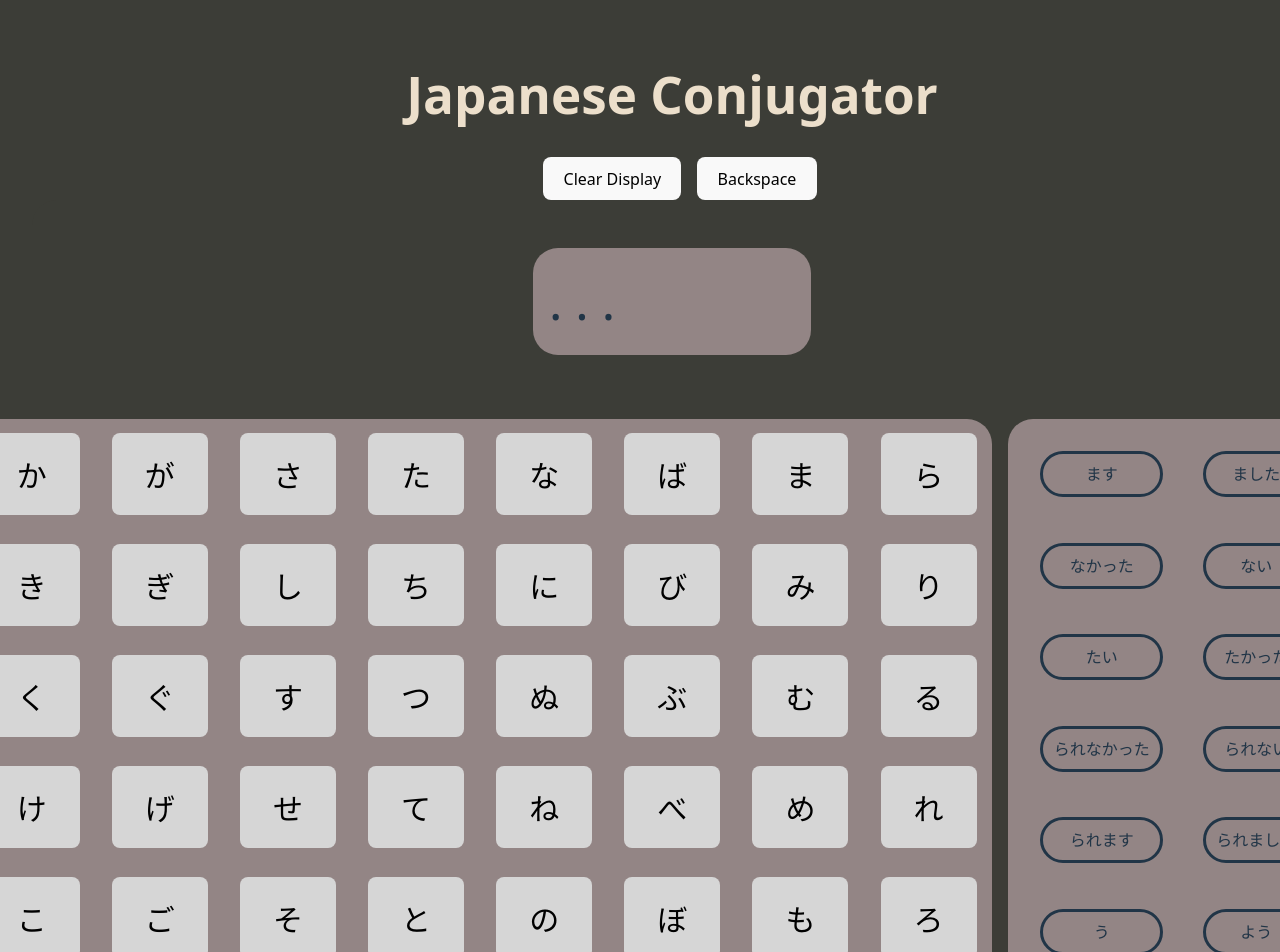
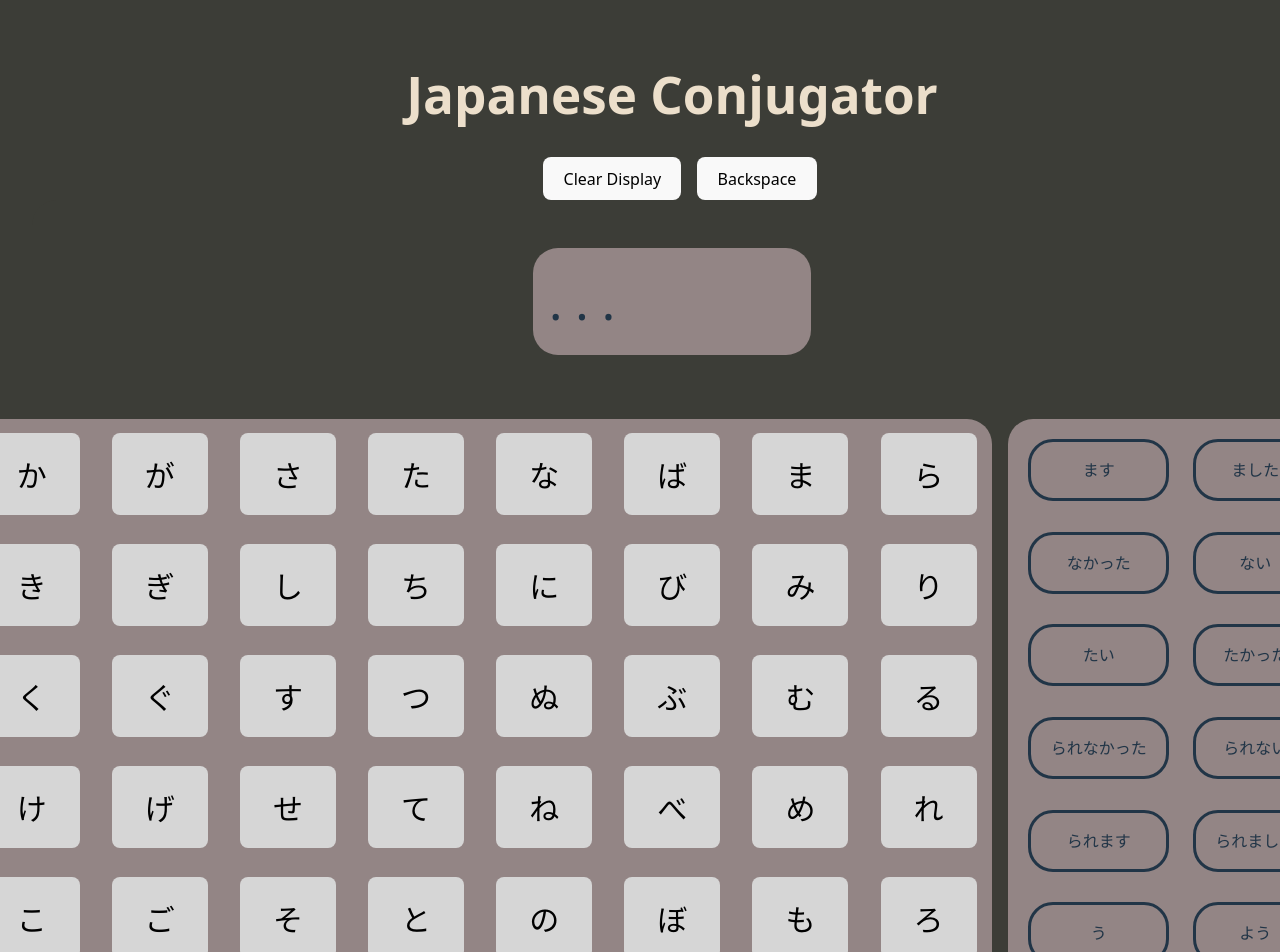
Before and after one commit to JGPico/JapaneseConjugator, a React (Vite) app: page / in a window 1280 px wide. Shown: the top 952 px of the page. Built offline with nearby package versions, Linux system fonts and the light colour scheme.

Commit message:
hover only for eligible conjugations

```diff
--- a/src/App.css
+++ b/src/App.css
@@ -126,34 +126,42 @@
   margin: 1em;
   padding: 1rem;
   display: grid;
-  gap: .5rem;
+  gap: 1rem;
   grid-template-columns: repeat(4, auto);
   border-radius: 25px;
   background: var(--divgray);
 }
 
 .grid-conjugation p {
-  gap: .5rem;
-  margin: 1rem;
-  padding: .5rem;
+  gap: 1rem;
+  margin: .25rem;
+  padding: 1rem;
   border: solid;
   border-radius: 25px;
 }
 
+.text-box {
+  pointer-events: none;
+}
+
 .text-box-conjIchiう {
   background-color: hsl(241, 76%, 53%);
+  pointer-events: auto;
 }
 
 .text-box-conjIchiあ {
   background-color: hsl(110, 68%, 46%);
+  pointer-events: auto;
 }
 
 .text-box-conjIchiい {
   background-color: hsl(295, 68%, 46%);
+  pointer-events: auto;
 }
 
 .text-box-conjIchiえ {
   background-color: hsl(22, 65%, 49%);
+  pointer-events: auto;
 }
 
 .empty {
--- a/src/App.tsx
+++ b/src/App.tsx
@@ -40,6 +40,7 @@ function App() {
 
   const handleClear = () => {
     setDisplayArray(genWordArray([]));
+    setHoveredDisplayArray(genWordArray([]));
     setLastChar("empty");
     setActiveVerbType("ichidan");
   }
@@ -104,7 +105,7 @@ function App() {
 
         <div className="grid-display">
 
-        {hoveredDisplayArray.length > 0 ? hoveredDisplayArray.map((char) => {
+          {hoveredDisplayArray.length > 0 ? hoveredDisplayArray.map((char) => {
             const { jword, id } = char
             return (
               <WordDisplay
@@ -115,8 +116,8 @@ function App() {
             const { jword, id } = char
             return (
               <WordDisplay
-              key={id}
-              jchar={jword}></WordDisplay>
+                key={id}
+                jchar={jword}></WordDisplay>
             )
           }) : <WordDisplay key={1} jchar={". . ."}></WordDisplay>}
         </div>
```
Lines whose indentation alone changed are shown as unchanged.
